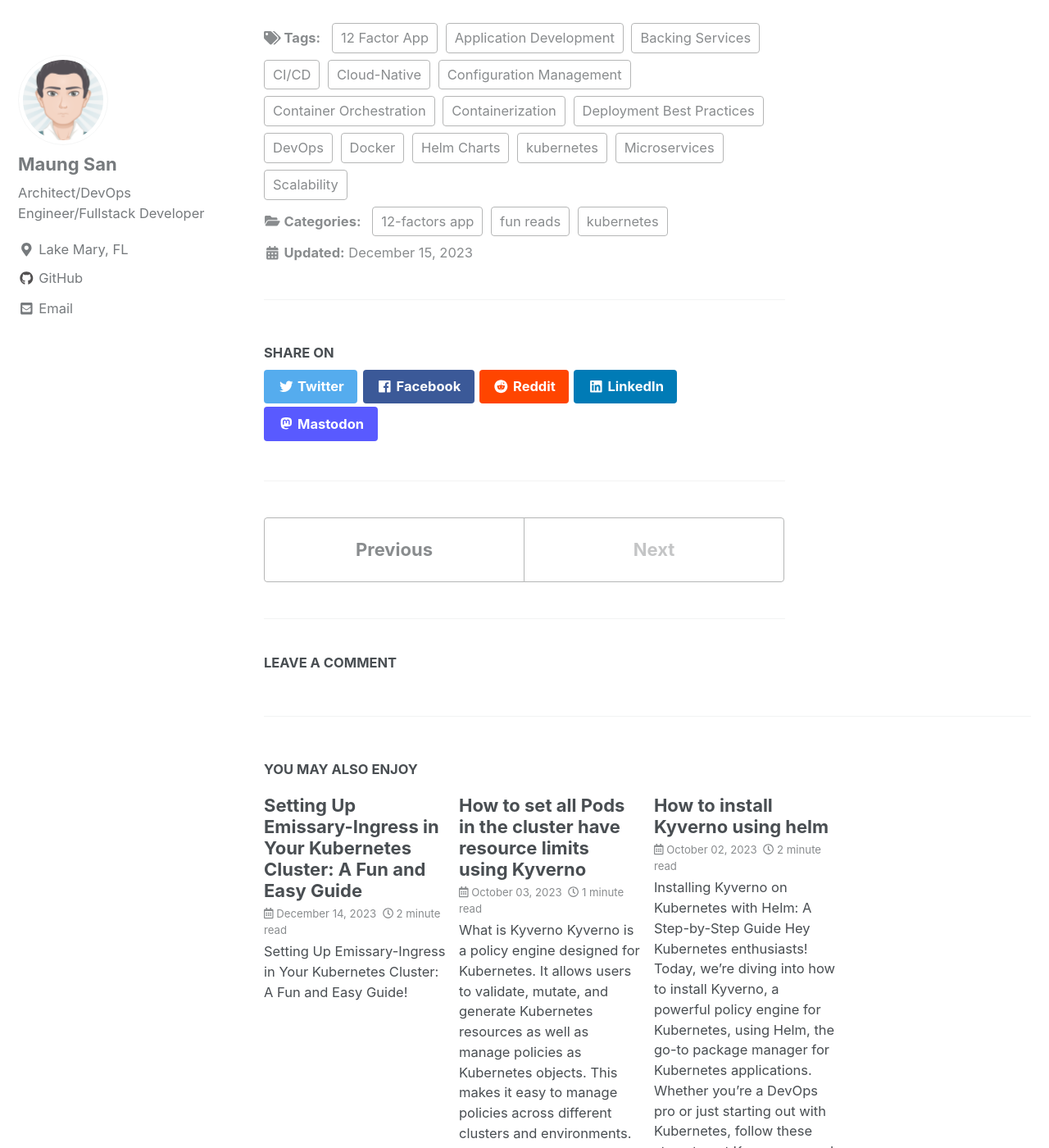
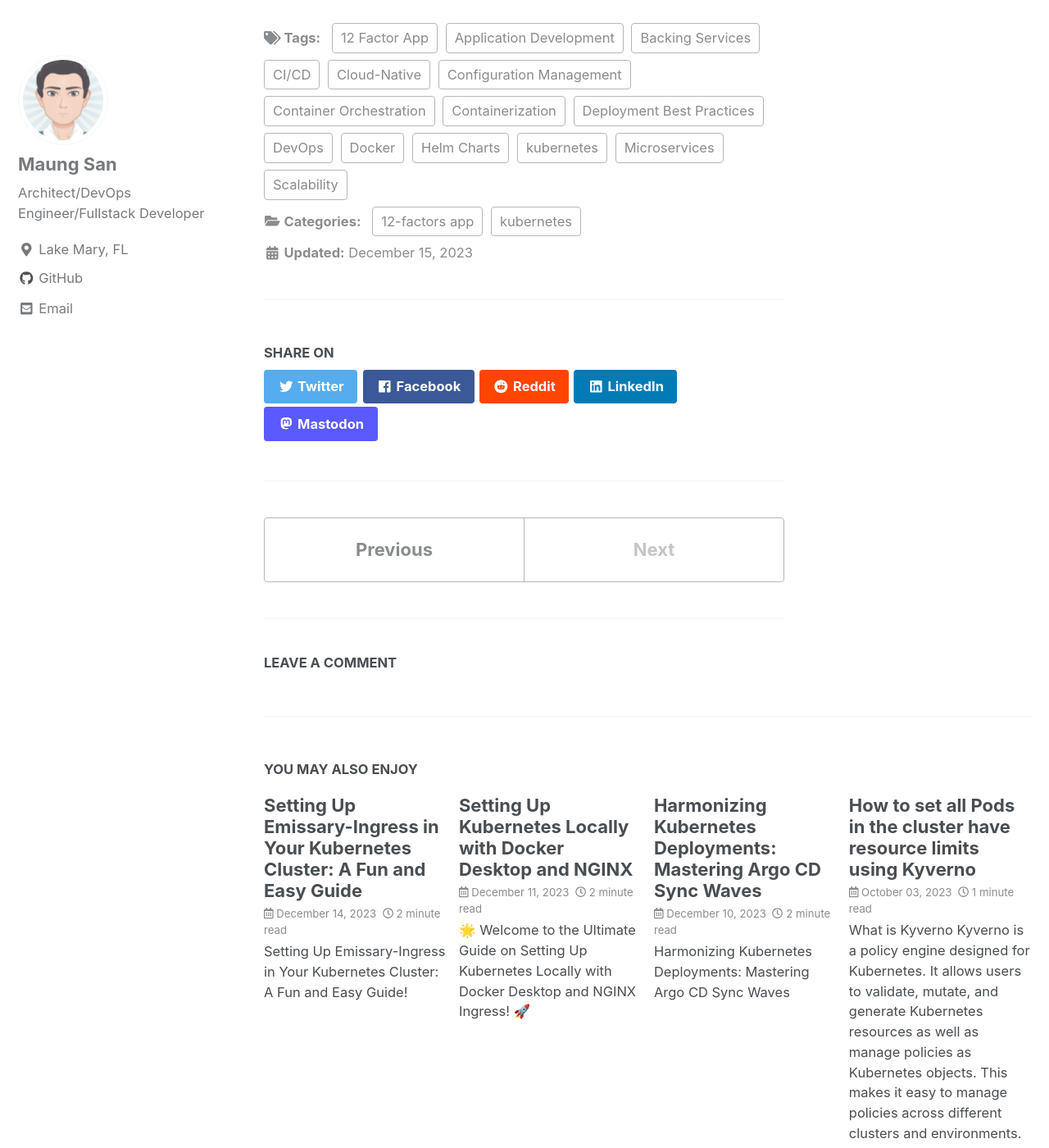
Before and after one commit to MaungSan/maungsan.github.io, a Jekyll site: the page built from _posts/2023/2023-12-15-12-factor-k8s-ms.md, in a window 1280 px wide and 1400 px high, scrolled down 5548 px. Shown: the whole window at 82% size. Built offline with Jekyll 4.4.1, drawn with Linux system fonts in a browser that asks for light colours; nearby versions of some CDN libraries; comment, search, counter and statistics services are not loaded; part of the change alters nothing that is shown; some of the changed text lies outside the part shown.

Commit message:
added articles

````diff
--- /dev/null
+++ b/_posts/2023/2023-12-10-ArgoCD-SyncWaves.md
@@ -0,0 +1,92 @@
+---
+title: "Harmonizing Kubernetes Deployments: Mastering Argo CD Sync Waves"
+
+categories:
+  - Kubernetes
+  - Argo CD
+  - DevOps
+  - Cloud Native
+  - Deployment Strategies
+  - Container Orchestration
+  - Automation Tools
+  - CI/CD Pipelines
+
+tags:
+  - ArgoCD
+  - Kubernetes Deployments
+  - SyncWaves
+  - DevOps Best Practices
+  - Deployment Order
+  - Kubernetes Automation
+  - Cloud Native Technologies
+  - Kubernetes Orchestration
+  - CI/CD Integration
+---
+
+## Harmonizing Kubernetes Deployments: Mastering Argo CD Sync Waves
+
+Welcome to the world of Kubernetes and Argo CD, where managing complex deployments becomes a streamlined and orderly affair, thanks to a fantastic feature known as 'sync waves'. Today, let's dive into this feature, understand its significance, and see it in action with a practical example.
+
+### What are Argo CD Sync Waves?
+
+In the intricate dance of deploying resources in Kubernetes, the order of deployment can often make or break the system. Imagine setting up a stage where the actors (in this case, our Kubernetes resources) need to enter in a specific sequence for the show (read: deployment) to run smoothly. That's where Argo CD's sync waves come into play.
+
+#### Choreographing Deployments:
+
+Sync waves in Argo CD are like a choreographer, dictating the order in which resources hit the Kubernetes stage. You can think of it as a multi-phase deployment strategy.
+
+- **The Annotation**: Resources are annotated in the Argo CD manifests with `argocd.argoproj.io/sync-wave`. This annotation takes an integer value, denoting the wave number of the resource.
+
+- **The Sequence**: The deployment starts with the lowest numbered wave, typically wave 0. Once all resources in this wave are successfully synced, the next wave begins. This sequence continues until all waves are deployed.
+
+#### Managing Dependencies Gracefully:
+
+The beauty of sync waves lies in their ability to manage dependencies. Need a database up before your app starts? No problem! Place the database in an earlier wave, and the app in a subsequent one.
+
+### Example Manifest:
+
+Let's look at a simple example. Assume you have a frontend application that depends on a backend service, which in turn relies on a database. Here's how you could structure your manifests:
+
+```yaml
+apiVersion: v1
+kind: Service
+metadata:
+  name: database-service
+  annotations:
+    argocd.argoproj.io/sync-wave: "0"
+# [Database service configuration here...]
+
+---
+
+apiVersion: v1
+kind: Service
+metadata:
+  name: backend-service
+  annotations:
+    argocd.argoproj.io/sync-wave: "1"
+# [Backend service configuration here...]
+
+---
+
+apiVersion: v1
+kind: Service
+metadata:
+  name: frontend-service
+  annotations:
+    argocd.argoproj.io/sync-wave: "2"
+# [Frontend service configuration here...]
+```
+
+In this setup:
+
+- The `database-service` is deployed first (wave 0).
+- The `backend-service` follows (wave 1).
+- Finally, the `frontend-service` makes its entrance (wave 2).
+
+### The Power of Controlled Deployments:
+
+With sync waves, Argo CD doesn't just blindly deploy resources. It orchestrates them in a well-defined order, ensuring that each component is ready and in place before the next one comes online. This not only minimizes deployment failures due to unresolved dependencies but also brings a sense of predictability and control to the entire process.
+
+### In Conclusion:
+
+Argo CD's sync waves are a testament to the power of Kubernetes and its ecosystem, where complex deployment scenarios can be managed with elegance and precision. Whether you're a seasoned Kubernetes sailor or just setting sail in these waters, understanding and utilizing sync waves will undoubtedly elevate your deployment strategy to the next level. Happy deploying! 🚀🌟
--- /dev/null
+++ b/_posts/2023/2023-12-11-docker-desktop-nginx.md
@@ -0,0 +1,139 @@
+---
+title: "Setting Up Kubernetes Locally with Docker Desktop and NGINX "
+categories:
+  - Kubernetes Tutorials
+  - DevOps Practices
+  - Local Development Environments
+tags:
+  - Docker Desktop
+  - Kubernetes
+  - NGINX Ingress
+  - Networking
+  - Helm
+  - YAML Configuration
+  - DevOps Tools
+  - Ingress Controllers
+  - Tutorial
+---
+
+
+
+🌟 **Welcome to the Ultimate Guide on Setting Up Kubernetes Locally with Docker Desktop and NGINX Ingress! 🚀**
+
+Are you ready to dive into the exciting world of Kubernetes without leaving the comfort of your local machine? Let's get started!
+
+### 📥 **Step 1: Install Docker Desktop**
+First things first, you need Docker Desktop on your machine. It's your gateway to running Kubernetes locally.
+
+- **🔗 Download and Install**: Head over to the [Docker Desktop website](https://www.docker.com/products/docker-desktop) and grab the installer for your OS.
+
+### 🔄 **Step 2: Enable Kubernetes in Docker Desktop**
+Once Docker is cozy on your machine, it's time to awaken the Kubernetes beast within it.
+
+- **✅ Enable Kubernetes**: Open Docker Desktop, find your way to Preferences > Kubernetes, and tick the "Enable Kubernetes" box.
+- **🔁 Apply & Restart**: Hit "Apply & Restart" and watch the magic happen!
+
+### 🚦 **Step 3: Install NGINX Ingress Controller**
+Kubernetes is cool, but it needs a trusty Ingress controller to manage traffic. And NGINX is our hero here.
+
+- **🗺️ Install via Helm**: Helm is like your Kubernetes treasure map. Follow the instructions on the [Helm website](https://helm.sh/docs/intro/install/) to get it. Then run these commands:
+```bash
+  helm repo add ingress-nginx https://kubernetes.github.io/ingress-nginx
+  helm repo update
+  helm install nginx-ingress ingress-nginx/ingress-nginx
+```
+
+### 🖊️ **Step 4: Configure DNS Using Hosts File**
+Time to play with the hosts file to make your local DNS play nice with Kubernetes.
+
+- **📝 Edit Hosts File**: This file is hiding at `/etc/hosts` on Linux and macOS, and `C:\Windows\System32\Drivers\etc\hosts` on Windows. Add lines like these:
+```
+  127.0.0.1   myservice.local
+  127.0.0.1   anotherservice.local
+```
+
+### 🚀 **Step 5: Deploy Your Application**
+Let's get your app into the Kubernetes playground!
+
+- **📄 Create Kubernetes Manifests**: Whip up some YAML files for your deployment and service. Here's a sample to get you started:
+```yaml
+
+apiVersion: apps/v1
+kind: Deployment
+metadata:
+  name: my-app
+spec:
+  selector:
+    matchLabels:
+      app: my-app
+  replicas: 2
+  template:
+    metadata:
+      labels:
+        app: my-app
+    spec:
+      containers:
+      - name: nginx
+        image: nginx
+        ports:
+        - containerPort: 80
+
+---
+apiVersion: v1
+kind: Service
+metadata:
+  name: my-app-service
+spec:
+  selector:
+    app: my-app
+  ports:
+    - protocol: TCP
+      port: 80
+      targetPort: 80
+
+```
+
+### 🛣️ **Step 6: Create Ingress Resource**
+We need some rules to tell NGINX how to route that traffic.
+
+- **📃 Define Ingress Rules**: Craft an Ingress YAML that looks something like this:
+```yaml
+
+apiVersion: networking.k8s.io/v1
+kind: Ingress
+metadata:
+  name: my-ingress
+spec:
+  rules:
+  - host: myservice.local
+    http:
+      paths:
+      - path: /
+        pathType: Prefix
+        backend:
+          service:
+            name: my-app-service
+            port:
+              number: 80
+
+```
+
+### ✅ **Step 7: Apply Your Configuration**
+Almost there! Let's make Kubernetes aware of your grand plans.
+
+- **🔧 Apply with kubectl**: Run these:
+```bash
+  kubectl apply -f <your-deployment.yaml>
+  kubectl apply -f <your-ingress.yaml>
+```
+
+### 🎉 **Step 8: Test Your Setup**
+Moment of truth! Open your browser and go to `http://myservice.local`. Fingers crossed! 🤞
+
+---
+
+🔍 **Troubleshooting Tips**: If things go sideways, peek into the NGINX Ingress controller logs and your pods' logs.
+
+Remember, this is your local Kubernetes playground. In the real world, you'd have an external IP or a proper domain name instead of `localhost`.
+
+That's it! You've just set up a Kubernetes environment locally with Docker Desktop and NGINX Ingress. Happy coding! 💻🌐
--- a/_posts/2023/2023-12-15-12-factor-k8s-ms.md
+++ b/_posts/2023/2023-12-15-12-factor-k8s-ms.md
@@ -3,7 +3,6 @@ title: "Kubernetes and the 12-Factor App: Navigating the Seas of Scalable Develo
 categories:
   - kubernetes
   - 12-factors app
-  - fun reads
 tags:
   - kubernetes
   - 12 Factor App
````
